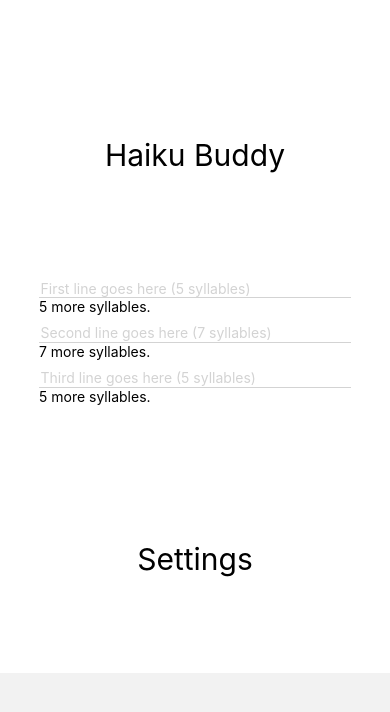
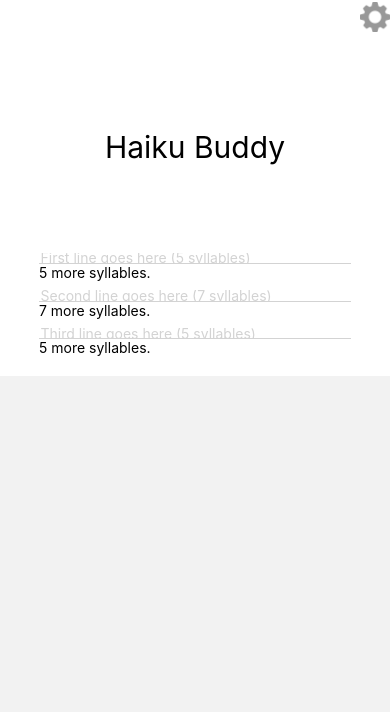
Before and after one commit to dillydally414/HaikuApp, a React Native app: screen /Home in a window 390 px wide. Shown: the top 712 px of the page. Built offline with nearby package versions, Linux system fonts and the light colour scheme.

Commit message:
gear icon for settings

```diff
--- a/src/pages/Home.tsx
+++ b/src/pages/Home.tsx
@@ -1,10 +1,11 @@
 import { StatusBar } from 'expo-status-bar';
 import styled from 'styled-components/native';
-import { Pressable, Text, View } from 'react-native';
+import { Image, Pressable, Text, View } from 'react-native';
 import Haiku from '../components/Haiku';
 import { ReactElement, useState } from 'react';
 import { NativeStackScreenProps } from '@react-navigation/native-stack';
 import { RootStackParamList } from '../types';
+import Gear from '../../assets/gear.png';
 
 const Container = styled(View)`
   align-items: center;
@@ -15,9 +16,20 @@ const Container = styled(View)`
   width: 100%;
 `;
 
+const GearImage = styled(Image)`
+  height: 30px;
+  margin: 6% 3% 0 0;
+  opacity: 0.4;
+  width: 30px;
+`;
+
+const GearPressable = styled(Pressable)`
+  align-self: flex-end;
+`;
+
 const Title = styled(Text)`
   font-size: 30px;
-  padding: 35% 0 25%;
+  padding: 25% 0 20%;
 `;
 
 const Home = ({
@@ -28,14 +40,14 @@ const Home = ({
   return (
     <Pressable onPress={() => setBlur(true)}>
       <Container>
+        <GearPressable onPress={() => navigation.navigate('Settings')}>
+          <GearImage source={Gear} />
+        </GearPressable>
         <Title>
           Haiku Buddy
         </Title>
         <StatusBar style="auto" />
         <Haiku blurHandler={[blur, setBlur]} />
-        <Title onPress={() => navigation.navigate('Settings')}>
-          Settings
-        </Title>
       </Container>
     </Pressable>
   );
```
Also changed, not shown: assets/gear.png (added).
